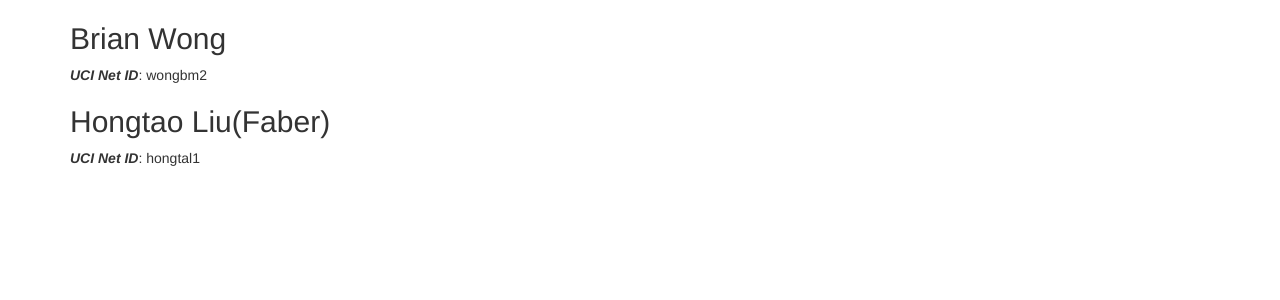
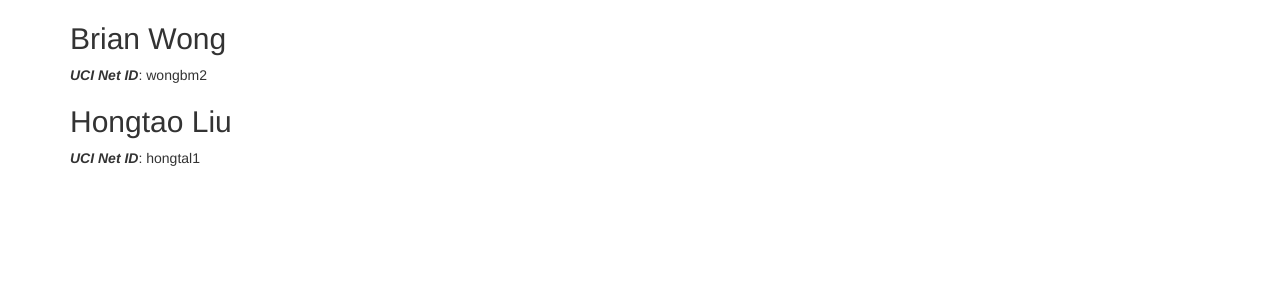
Before and after one commit to Moe202/CS175-Group-8, a Jekyll site: the page built from docs/team.md, in a window 1280 px wide. Shown: the part 294-594 px from the top of the page. Built offline with Jekyll 4.4.1, drawn with Linux system fonts in a browser that asks for light colours.

Commit message:
Update my name

```diff
--- a/docs/team.md
+++ b/docs/team.md
@@ -12,5 +12,5 @@
 ## Brian Wong
 ***UCI Net ID***: wongbm2
 
-## Hongtao Liu(Faber)
+## Hongtao Liu
 ***UCI Net ID***: hongtal1
```
